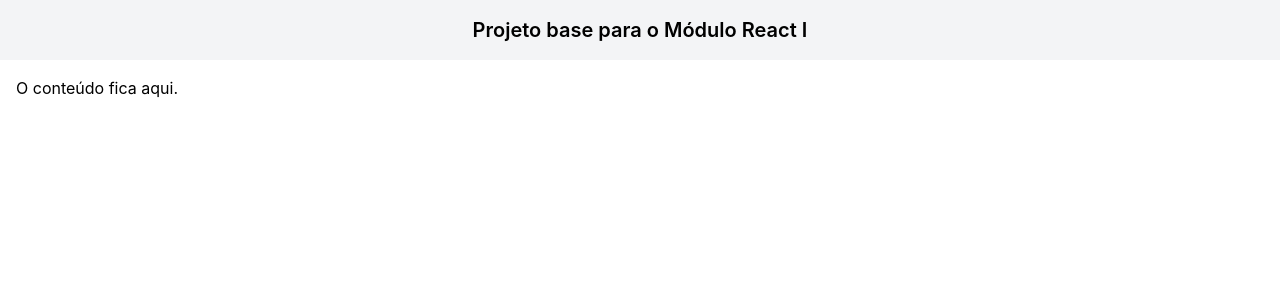
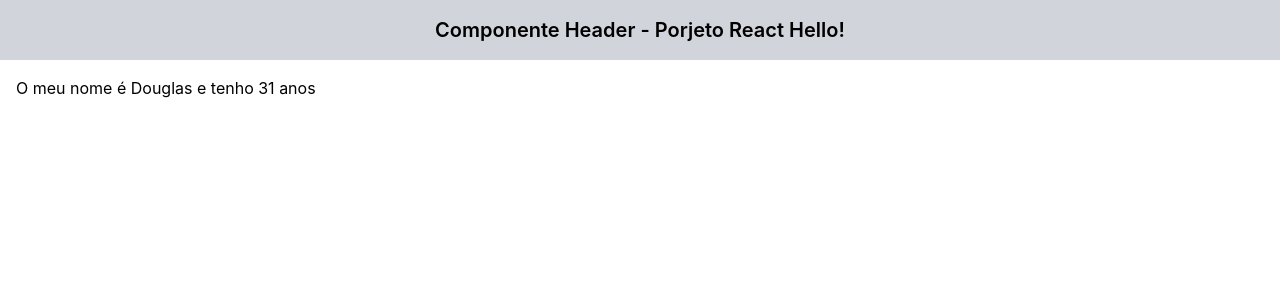
Before and after one commit to DougPeron/Aulas-React, a React (Create React App) app in the folder Aula 1/react-hello/: page / in a window 1280 px wide. Shown: the top 300 px of the page. Built offline with nearby package versions, Linux system fonts and the light colour scheme.

Commit message:
Componentização
Introdução a componentização e uso de desestruturação de interpolação.

```diff
--- a/Aula 1/react-hello/public/index.html
+++ b/Aula 1/react-hello/public/index.html
@@ -24,7 +24,7 @@
       work correctly both with client-side routing and a non-root public URL.
       Learn how to configure a non-root public URL by running `npm run build`.
     -->
-    <title>Projeto Base</title>
+    <title>React Hello</title>
   </head>
   <body>
     <noscript>You need to enable JavaScript to run this app.</noscript>
--- a/Aula 1/react-hello/src/App.js
+++ b/Aula 1/react-hello/src/App.js
@@ -1,21 +1,20 @@
+import Header from "./components/Heander";
+import Main from "./components/Main";
 export default function App() {
-  console.log('Teste no console do navegador')
+  console.log("Teste no console do navegador");
 
   return (
-    <div>
-      <header>
-        <div className="bg-gray-100 mx-auto p-4">
-          <h1 className="text-center font-semibold text-xl">
-            Projeto base para o Módulo React I
-          </h1>
+    //Fragment <> ou <Fragment>
+    <>
+      <Header>Componente Header - Porjeto React Hello!</Header>
+
+      <Main>
+        <div className="container mx-auto p-4">
+          <p>
+            O meu nome é {"Douglas"} e tenho {31} anos
+          </p>
         </div>
-      </header>
-
-      <main>
-        <div className="container mx-auto p-4">
-          <h2>O conteúdo fica aqui.</h2>
-        </div>
-      </main>
-    </div>
-  )
+      </Main>
+    </>
+  );
 }
--- /dev/null
+++ b/Aula 1/react-hello/src/components/Heander.js
@@ -0,0 +1,13 @@
+export default function Header({ children, size }) {
+  let fontSize = "text-xl";
+  if (size === "large") {
+    fontSize = "text-2xl";
+  }
+  return (
+    <header>
+      <div className="bg-gray-300 mx-auto p-4">
+        <h1 className={`text-center font-semibold ${fontSize}`}>{children}</h1>
+      </div>
+    </header>
+  );
+}
--- /dev/null
+++ b/Aula 1/react-hello/src/components/Main.js
@@ -0,0 +1,5 @@
+function Main({ children }) {
+  return <main>{children}</main>;
+}
+
+export default Main;
```
Also changed, not shown: 1 other file (tests, documents, lock files or other folders).
